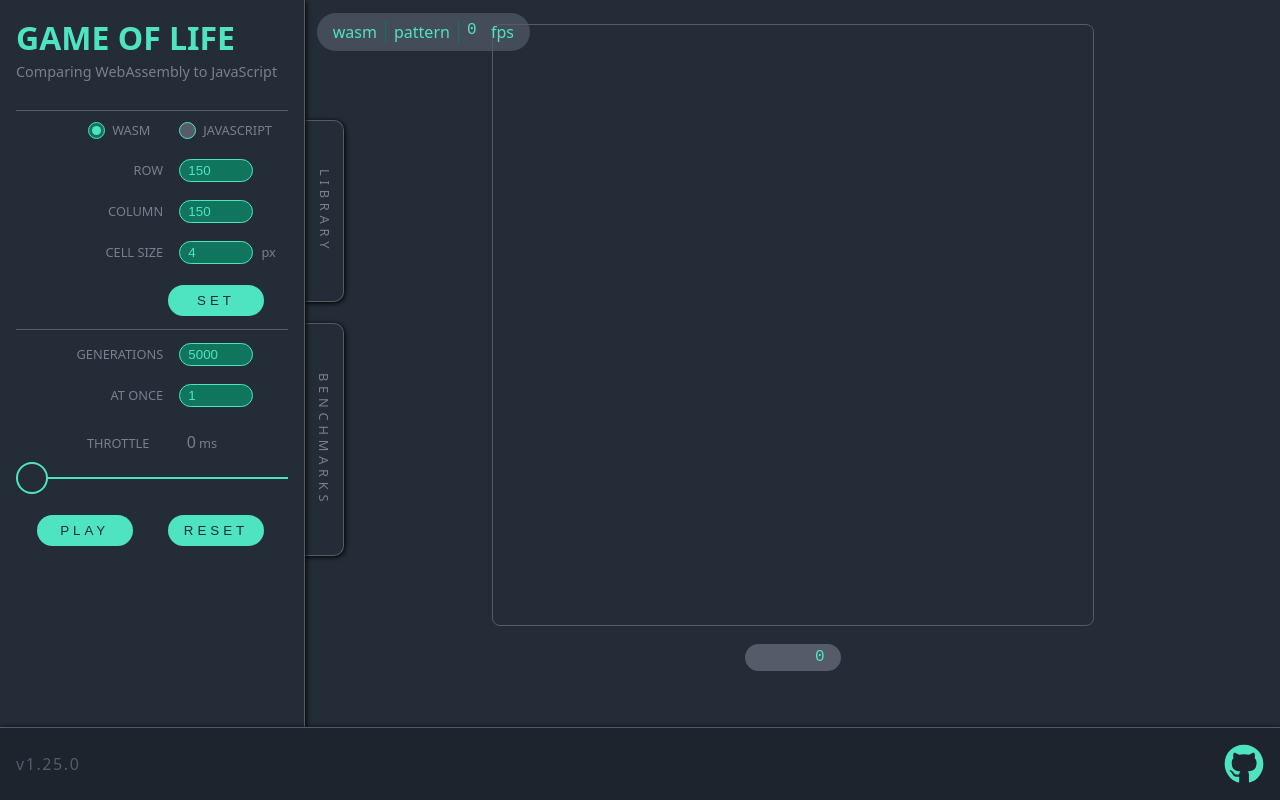
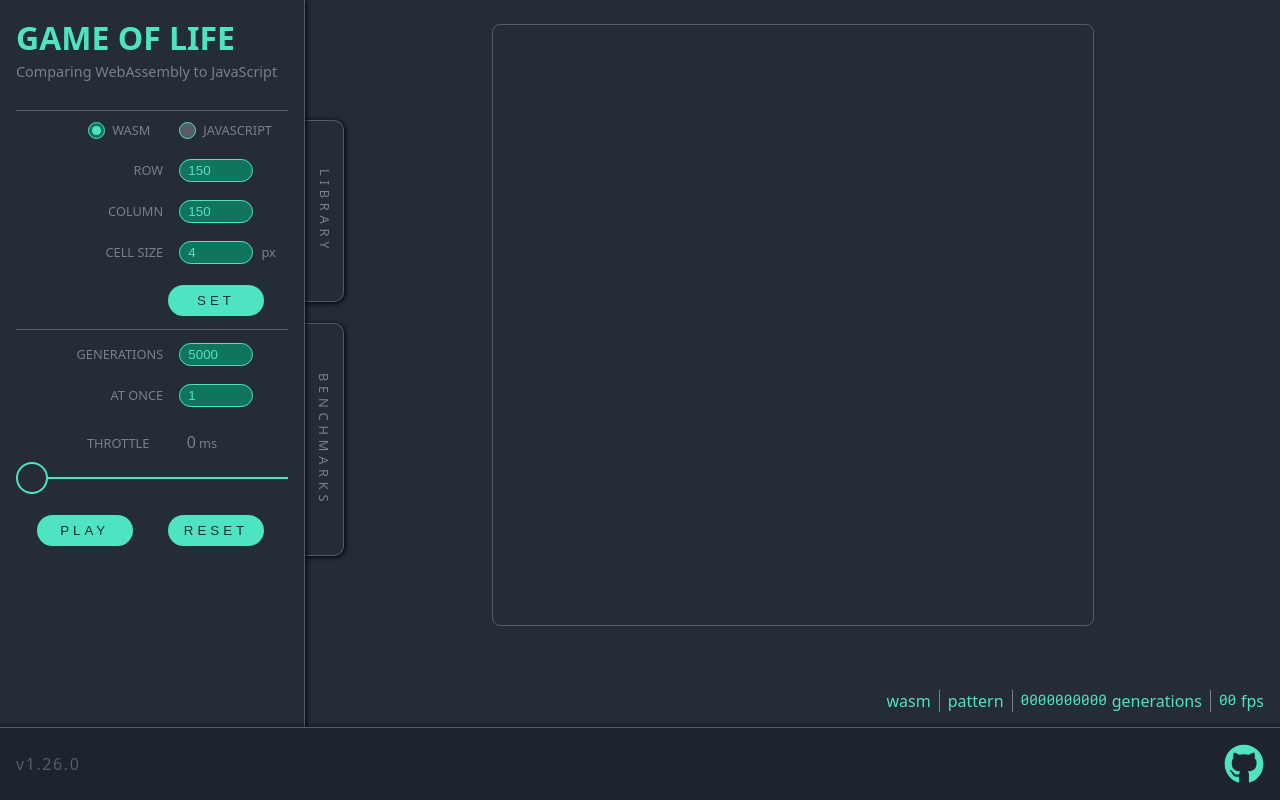
Before and after one commit to olimungo/wasm-game-of-life, a website built with webpack: page www/index.html in a window 1280 px wide. Built offline with nearby package versions, Linux system fonts and the light colour scheme; files whose address does not match are found by name; what wasm-game-of-life would draw is missing.

Commit message:
Refactor info container

```diff
--- a/www/index.css
+++ b/www/index.css
@@ -266,18 +266,6 @@ input[type='number'] {
     margin-left: 0.2rem;
 }
 
-.counter {
-    font-family: monospace;
-    font-size: 1rem;
-    text-align: right;
-    color: var(--primary-action-color);
-    background-color: var(--primary-dark-color);
-    width: 4rem;
-    border-radius: 10rem;
-    padding: 0.3rem 1rem;
-    margin-top: 1.1rem;
-}
-
 footer {
     grid-column: 1 / 4;
     border-top: solid 1px var(--primary-dark-color);
@@ -375,7 +363,7 @@ footer {
 }
 
 .benchmark-duration {
-    font-family: monospace;
+    font-family: 'Roboto Mono', monospace;
 }
 
 .benchmark-automatic-open-label {
@@ -387,33 +375,34 @@ footer {
 
 .info-container {
     position: fixed;
-    top: 0.8rem;
-    left: 19.8rem;
+    bottom: 5.5rem;
+    right: 1rem;
     color: var(--primary-action-color);
-    background-color: rgb(85 91 105 / 70%);
-    padding: 0.5rem 1rem;
-    border-radius: 1.5rem;
     display: flex;
     font-size: 1rem;
 }
 
 .border-right {
-    padding-right: 0.5rem;
-    border-right: solid 1px var(--primary-action-dark-color);
+    margin: 0 0.5rem;
+    border-right: solid 1px var(--primary-color);
 }
 
 .colony-sample {
-    margin-left: 0.5rem;
     text-transform: lowercase;
 }
 
-.fps-counter {
-    font-family: monospace;
-    padding-left: 0.5rem;
-    width: 1.5rem;
+.font-monospace {
+    font-family: 'Roboto Mono', monospace;
+    font-weight: 300;
+    font-size: 0.9rem;
 }
 
-.fps-label {
+.generations-label {
+    margin-left: 0.3rem;
+}
+
+.fps-counter {
+    margin-right: 0.3rem;
 }
 
 /*
--- a/www/index.html
+++ b/www/index.html
@@ -9,7 +9,7 @@
         <link rel="preconnect" href="https://fonts.googleapis.com" />
         <link rel="preconnect" href="https://fonts.gstatic.com" crossorigin />
         <link
-            href="https://fonts.googleapis.com/css2?family=Roboto+Mono:wght@300&family=Roboto:wght@100;300;500&display=swap"
+            href="https://fonts.googleapis.com/css2?family=Roboto+Mono&display=swap"
             rel="stylesheet"
         />
 
@@ -249,24 +249,35 @@
                 </div>
 
                 <div class="info-container">
-                    <div id="ui-engine" class="border-right"></div>
-                    <div
-                        id="ui-colony-sample"
-                        class="colony-sample border-right"
-                    ></div>
-                    <div id="ui-fps-counter" class="fps-counter">0</div>
-                    <div class="fps-label">fps</div>
+                    <div id="ui-engine"></div>
+
+                    <div class="border-right"></div>
+
+                    <div id="ui-colony-sample" class="colony-sample"></div>
+
+                    <div class="border-right"></div>
+
+                    <div id="ui-generations-counter" class="font-monospace">
+                        0
+                    </div>
+                    <div class="generations-label">generations</div>
+
+                    <div class="border-right"></div>
+
+                    <div id="ui-fps-counter" class="fps-counter font-monospace">
+                        00
+                    </div>
+                    <div>fps</div>
                 </div>
 
                 <div class="canvas">
                     <canvas id="ui-canvas"></canvas>
-                    <div id="ui-counter" class="counter"></div>
                 </div>
             </main>
 
             <footer class="section">
                 <div class="footer">
-                    <div class="version">v1.25.0</div>
+                    <div class="version">v1.26.0</div>
 
                     <svg
                         id="ui-source-code"
--- a/www/src/fps.js
+++ b/www/src/fps.js
@@ -20,6 +20,8 @@ export function Fps() {
         }
 
         // Render the statistics.
-        uiFpsCounter.textContent = `${Math.round(fps)}`.trim();
+        uiFpsCounter.textContent = (
+            '0'.repeat(2) + `${Math.round(fps)}`.trim()
+        ).slice(-2);
     }
 }
--- a/www/src/info.js
+++ b/www/src/info.js
@@ -1,10 +1,14 @@
 export function Info() {
     const uiEngine = document.getElementById('ui-engine');
     const uiColonySample = document.getElementById('ui-colony-sample');
+    const uiGenrationsCounter = document.getElementById(
+        'ui-generations-counter'
+    );
 
     return {
         setEngine,
         setColonySample,
+        setGenerationsCounter,
     };
 
     function setEngine(value) {
@@ -14,4 +18,8 @@ export function Info() {
     function setColonySample(value) {
         uiColonySample.textContent = value;
     }
+
+    function setGenerationsCounter(value) {
+        uiGenrationsCounter.textContent = ('0'.repeat(10) + value).slice(-10);
+    }
 }
--- a/www/src/ui.js
+++ b/www/src/ui.js
@@ -24,8 +24,6 @@ export function Ui(
     const info = Info();
     const fps = Fps();
 
-    const uiCounter = document.getElementById('ui-counter');
-
     let colonySampleId, colony;
 
     const properties = inputs.getProperties();
@@ -43,7 +41,7 @@ export function Ui(
     };
 
     function updateUi(count) {
-        uiCounter.textContent = count;
+        info.setGenerationsCounter(count);
         fps.render();
     }
 
@@ -107,7 +105,7 @@ export function Ui(
 
     function resetGame() {
         benchmarks.resetResults();
-        uiCounter.textContent = 0;
+        info.setGenerationsCounter(0);
     }
 
     function setPlayPause(text) {
```
